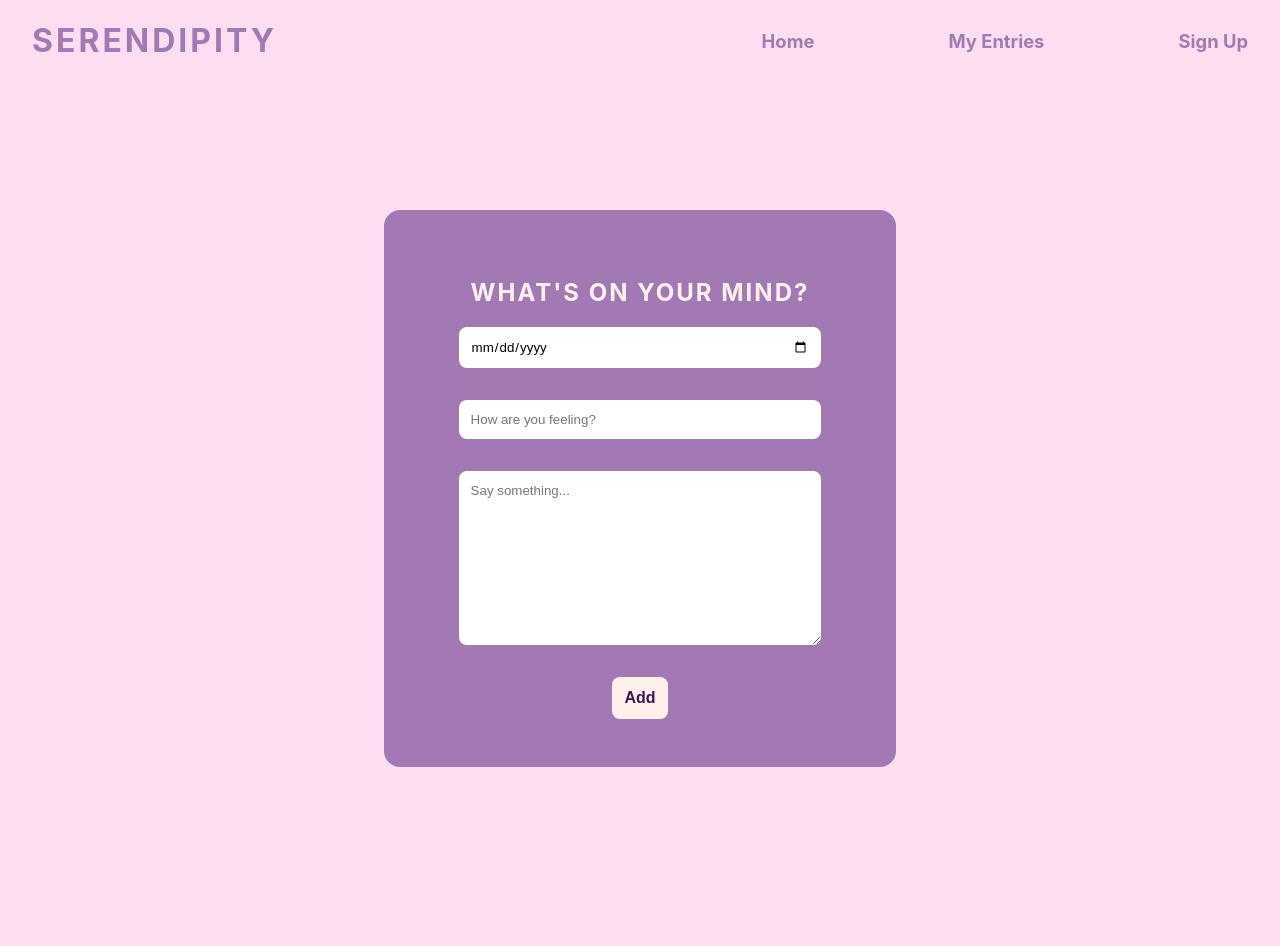
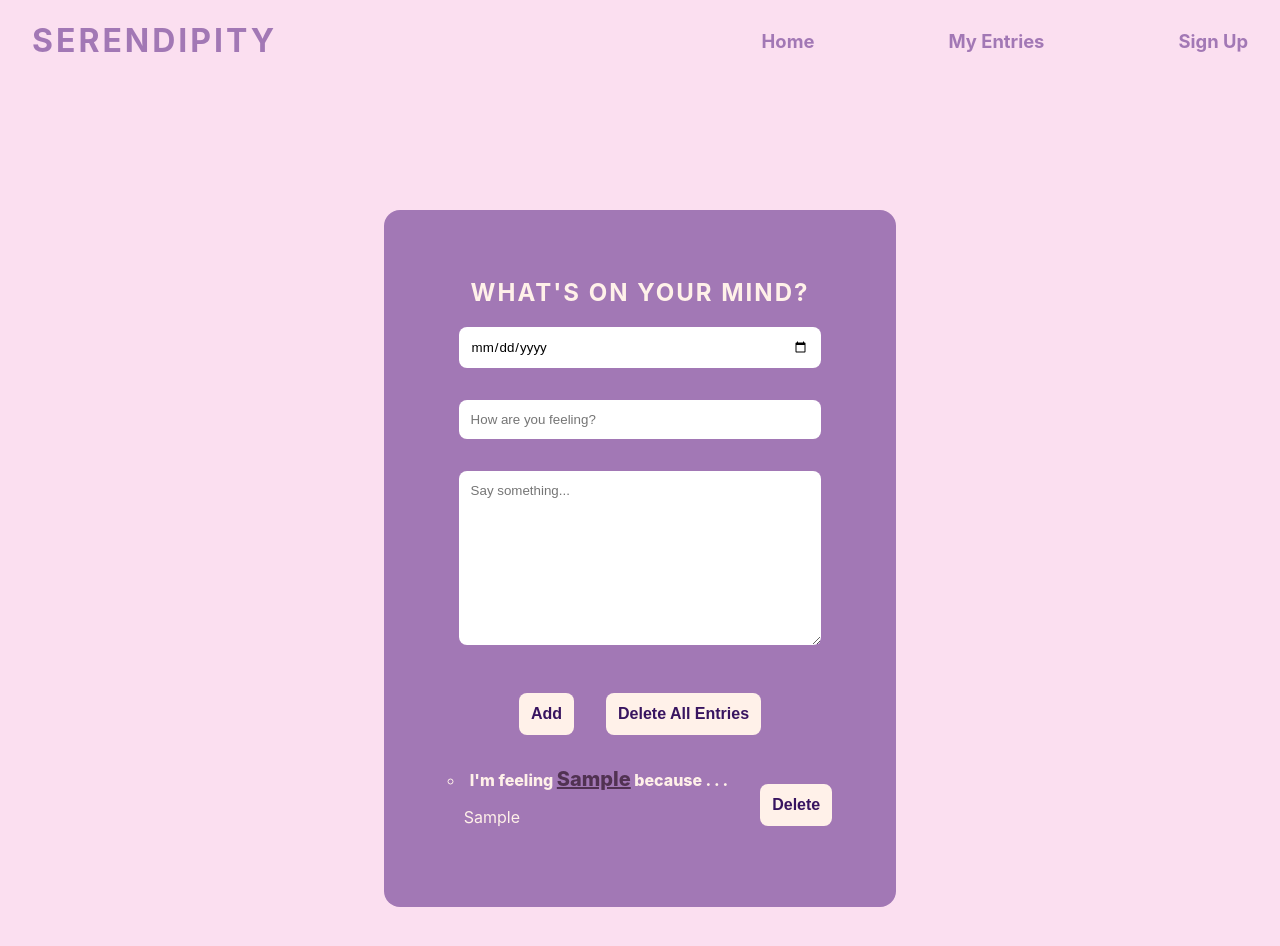
Before and after one commit to sunshinemoua/serendipity, a React (Create React App) app: page / in a window 1280 px wide. Both pictures are taken after typing "2020-01-15", "Sample", "Sample" into the empty fields and a click on the button "Add". Shown: the top 946 px of the page. Built offline with nearby package versions, Linux system fonts and the light colour scheme.

Commit message:
added entries to local storage, updated my-entries page, created delete and delete all button

```diff
--- a/package.json
+++ b/package.json
@@ -16,6 +16,8 @@
     "react-scripts": "5.0.1",
     "redux": "^4.2.1",
     "sass": "^1.62.0",
+    "util": "^0.12.5",
+    "uuid": "^9.0.0",
     "web-vitals": "^2.1.4",
     "yup": "^1.1.1"
   },
--- a/src/App.js
+++ b/src/App.js
@@ -4,7 +4,8 @@ import { yupResolver } from "@hookform/resolvers/yup";
 import * as yup from "yup";
 import "./App.scss";
 import { useDispatch, useSelector } from "react-redux";
-import { addEntry } from "./redux/entrySlice";
+import { addEntry, deleteEntry, deleteAllEntries } from "./redux/entrySlice";
+import { v4 as uuid } from "uuid";
 
 const signUpSchema = yup.object().shape({
   firstName: yup.string().required("First Name is required"),
@@ -43,7 +44,29 @@ const NavBar = () => {
   );
 };
 
-const Entries = () => {
+const EntriesList = ({ entry, deleteHandler }) => {
+  const mappedEntries = entry.map((item) => {
+    return (
+      <div key={item.id}>
+        <div className="item-wrapper">
+          <li>
+            I'm feeling <span>{item.feeling}</span> because . . .
+            <p>{item.entry}</p>
+          </li>
+          {deleteHandler !== null && (
+            <button className="delete-btn" onClick={() => deleteHandler(item)}>
+              Delete
+            </button>
+          )}
+        </div>
+      </div>
+    );
+  });
+
+  return <div>{mappedEntries}</div>;
+};
+
+const Entries = ({ entry, dispatch, deleteHandler, deleteAllHandler }) => {
   const {
     register,
     handleSubmit,
@@ -52,16 +75,11 @@ const Entries = () => {
     resolver: yupResolver(entrySchema),
   });
 
-  const entry = useSelector((state) => state.entries);
-  const dispatch = useDispatch();
-
   const onSubmit = (data, event) => {
+    data.id = uuid();
     dispatch(addEntry(data));
-    console.log(data);
-    alert("thanks for submitting");
     event.target.reset();
   };
-  console.log(entry);
 
   return (
     <div className="page-wrapper">
@@ -84,19 +102,35 @@ const Entries = () => {
               rows="10"
             />
             <p>{errors.entry?.message}</p>
-            <button>Add</button>
+            <div className="btn-wrapper">
+              <button>Add</button>
+              {entry.length > 0 && (
+                <button onClick={deleteAllHandler}>Delete All Entries</button>
+              )}
+            </div>
           </label>
         </form>
+
+        <EntriesList entry={entry} deleteHandler={deleteHandler} />
       </div>
     </div>
   );
 };
 
-const PastEntries = () => {
+const PastEntries = ({ entry, deleteHandler, deleteAllHandler }) => {
   return (
     <div className="page-wrapper">
       <NavBar />
-      PAST ENTRIES
+      <div className="form-wrapper">
+        <h2> All Entries</h2>
+        {entry.length > 0 ? (
+          <button onClick={deleteAllHandler}>Delete All Entries</button>
+        ) : (
+          <p>No entries yet!</p>
+        )}
+
+        <EntriesList entry={entry} deleteHandler={deleteHandler} />
+      </div>
     </div>
   );
 };
@@ -137,21 +171,58 @@ const Form = () => {
   );
 };
 
-const Home = () => {
+const Home = ({ entry, dispatch, deleteHandler, deleteAllHandler }) => {
   return (
     <div className="page-wrapper">
       <NavBar />
-      <Entries />
+      <Entries
+        entry={entry}
+        dispatch={dispatch}
+        deleteHandler={deleteHandler}
+        deleteAllHandler={deleteAllHandler}
+      />
     </div>
   );
 };
 
 function App() {
+  const entry = useSelector((state) => state.entries);
+  const dispatch = useDispatch();
+
+  const deleteHandler = (id) => {
+    const entryCopy = [...entry, id];
+    const filteredEntries = entryCopy.filter((item) => item !== id);
+    dispatch(deleteEntry(filteredEntries));
+  };
+
+  const deleteAllHandler = () => {
+    dispatch(deleteAllEntries());
+  };
+
   return (
     <BrowserRouter>
       <Routes>
-        <Route path="/" element={<Home />} />
-        <Route path="/my-entries" element={<PastEntries />} />
+        <Route
+          path="/"
+          element={
+            <Home
+              entry={entry}
+              dispatch={dispatch}
+              deleteHandler={deleteHandler}
+              deleteAllHandler={deleteAllHandler}
+            />
+          }
+        />
+        <Route
+          path="/my-entries"
+          element={
+            <PastEntries
+              entry={entry}
+              deleteHandler={deleteHandler}
+              deleteAllHandler={deleteAllHandler}
+            />
+          }
+        />
         <Route path="/sign-up" element={<Form />} />
       </Routes>
     </BrowserRouter>
--- a/src/App.scss
+++ b/src/App.scss
@@ -11,6 +11,7 @@
     margin: 10% 30%;
     padding: 3rem 2rem;
     background-color: rgb(162, 120, 181);
+    color: rgb(255, 241, 233);
   }
 
   label {
@@ -42,12 +43,41 @@
     font-weight: bold;
     border: none;
     border-radius: 8px;
+    margin: 1rem;
     padding: 0.75rem;
 
     &:hover {
       background-color: rgb(56, 20, 96);
       color: rgb(255, 241, 233);
       cursor: pointer;
+    }
+  }
+
+  .item-wrapper {
+    display: flex;
+    justify-content: space-between;
+    align-items: center;
+
+    li {
+      margin: 1rem;
+      list-style-type: circle;
+      color: rgb(255, 241, 233);
+      font-weight: 800;
+
+      span {
+        font-size: 1.25rem;
+        color: rgb(81, 50, 82);
+        text-decoration: underline;
+      }
+
+      p {
+        margin: 1rem;
+        font-weight: 400;
+      }
+    }
+
+    .delete-btn {
+      height: fit-content;
     }
   }
 }
--- a/src/index.js
+++ b/src/index.js
@@ -7,11 +7,11 @@ import { Provider } from "react-redux";
 import { store } from "./redux/store";
 const root = ReactDOM.createRoot(document.getElementById("root"));
 root.render(
-  <React.StrictMode>
-    <Provider store={store}>
-      <App />
-    </Provider>
-  </React.StrictMode>
+  // <React.StrictMode>
+  <Provider store={store}>
+    <App />
+  </Provider>
+  // </React.StrictMode>
 );
 
 // If you want to start measuring performance in your app, pass a function
--- a/src/redux/entrySlice.js
+++ b/src/redux/entrySlice.js
@@ -1,20 +1,40 @@
 import { createSlice } from "@reduxjs/toolkit";
+
+const entriesList =
+  localStorage.getItem("entries") !== null
+    ? JSON.parse(localStorage.getItem("entries"))
+    : [];
+
+const setItemFunc = (entriesList) => {
+  localStorage.setItem("entries", JSON.stringify(entriesList));
+};
 
 export const entrySlice = createSlice({
   name: "entry",
   initialState: {
-    entries: [],
-    submission: "",
+    entries: entriesList,
   },
 
   reducers: {
     addEntry: (state, { payload }) => {
       state.entries = [payload, ...state.entries];
-      console.log(payload);
-      //   console.log(state.entries);
+      setItemFunc(state.entries.map((item) => item));
+    },
+    deleteEntry: (state, { payload }) => {
+      state.entries = payload;
+
+      localStorage.setItem(
+        "entries",
+        JSON.stringify(state.entries.map((item) => item))
+      );
+    },
+
+    deleteAllEntries: (state) => {
+      state.entries = [];
+      localStorage.removeItem("entries");
     },
   },
 });
 
-export const { testconsole, addEntry } = entrySlice.actions;
+export const { addEntry, deleteEntry, deleteAllEntries } = entrySlice.actions;
 export default entrySlice.reducer;
```
Also changed, not shown: src/redux/usersSlice.js (added, +28 -0 lines), 1 other file (tests, documents, lock files or other folders).
